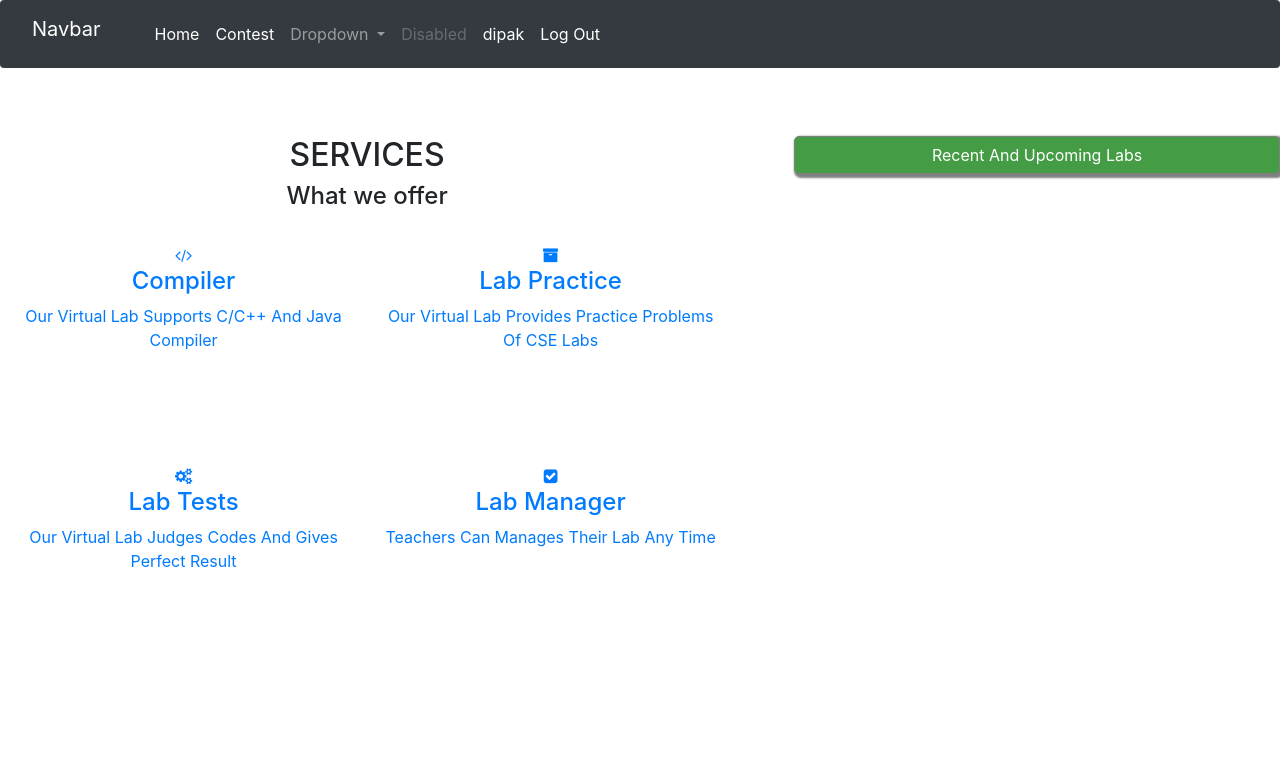
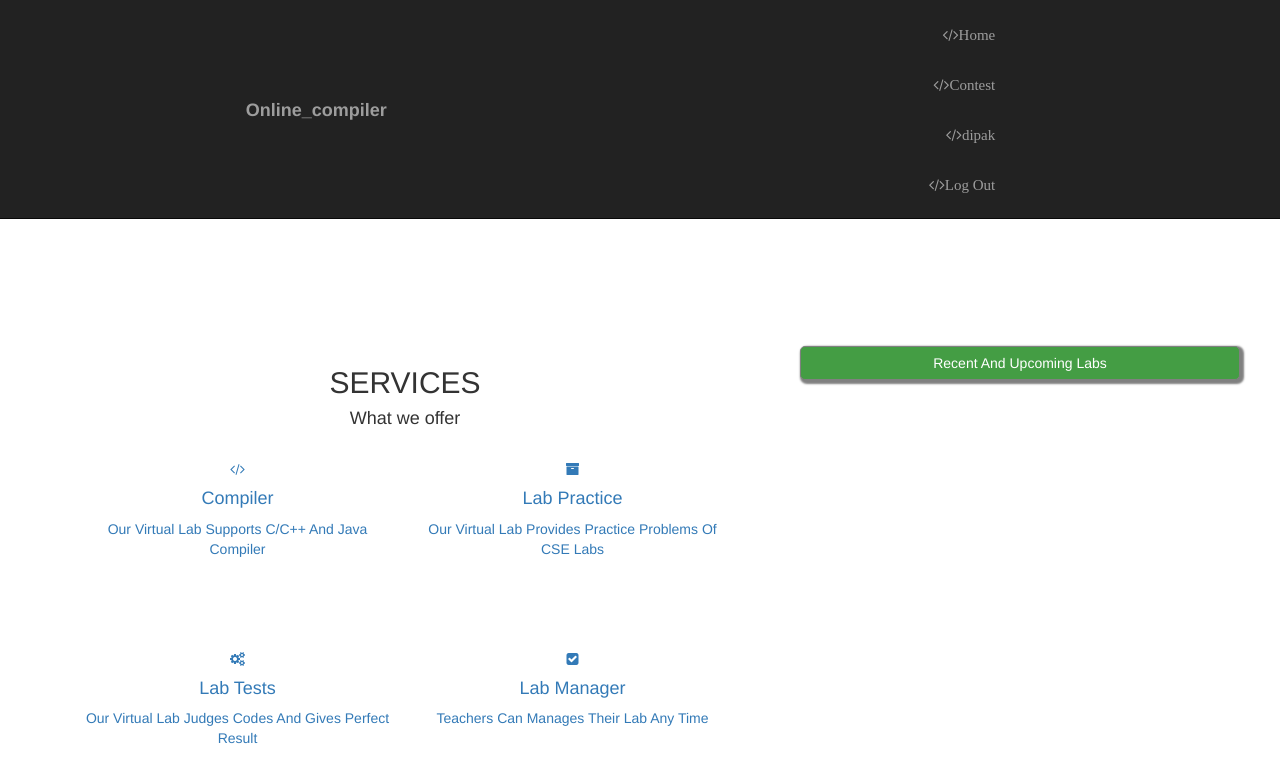
Before and after one commit to dipak122/Online_Compiler, a PHP site: page /index.php in a window 1280 px wide. Shown: the top 783 px of the page. Run offline with PHP 8.4, Linux system fonts and the light colour scheme; a user stored in the database is signed in.

Commit message:
sql added

```diff
--- a/compiler.php
+++ b/compiler.php
@@ -153,7 +153,7 @@
 </script>
 
 <label for="out">Output</label>
-<textarea id='div' class="form-control" name="output" rows="10" cols="50"></textarea><br><br>
+<textarea id='div' class="form-control" name="output" rows="10" cols="50" readonly></textarea><br><br>
 
 <!--<script>
 "use strict";
@@ -216,8 +216,8 @@
 
 ?> -->
 </div>
-</div> -->
-</div> -->
+</div>
+</div>
 </div>
 </body>
 </html>
--- a/compilers/cpp11.php
+++ b/compilers/cpp11.php
@@ -1,6 +1,6 @@
 <?php
 
-    putenv("PATH=C:\Program Files (x86)\CodeBlocks\MinGW\bin");
+    putenv("PATH=C:\TDM-GCC-64\bin");
 	$CC="g++ -std=c++11";
 	$out="a.exe";
 	$code=$_POST["code"];
--- a/header.php
+++ b/header.php
@@ -16,65 +16,85 @@
 
     <!-- Bootstrap CSS -->
     <link rel="stylesheet" href="https://stackpath.bootstrapcdn.com/bootstrap/4.4.1/css/bootstrap.min.css" integrity="sha384-Vkoo8x4CGsO3+Hhxv8T/Q5PaXtkKtu6ug5TOeNV6gBiFeWPGFN9MuhOf23Q9Ifjh" crossorigin="anonymous">
+    <meta name="description" content="">
+        <meta name="viewport" content="width=device-width, initial-scale=1">
+        <link rel="stylesheet" href="css/bootstrap.min.css">
+        <link rel="stylesheet" href="css/font-awesome.min.css">
+        <link rel="stylesheet" href="css/normalize.css">
+        <link rel="stylesheet" href="css/main.css">
+        <link rel="stylesheet" href="css/style.css">
+        <!-- <link rel="icon" type="image/png" href="img/ruet.png"> -->
+        <script src="js/vendor/modernizr-2.8.3.min.js"></script>
+        <script src="js/vendor/jquery-1.12.0.min.js"></script>
+
+<style>
+
+ul{
+    list-style: none;
+    direction:rtl;
+    text-align: right;
+}
+li{
+    display:inline-block;
+    /* border:1px solid black; */
+    padding:0 10px 0 10px;
+    /* margin:0 10px 0 10px; */
+}
+</style>
+
 
     <title>Hello, world!</title>
   </head>
   <body>
-  <nav class="navbar navbar-expand-lg navbar-dark bg-dark">
-  <a class="navbar-brand" href="#">Navbar</a>
-  <button class="navbar-toggler" type="button" data-toggle="collapse" data-target="#navbarSupportedContent" aria-controls="navbarSupportedContent" aria-expanded="false" aria-label="Toggle navigation">
-    <span class="navbar-toggler-icon"></span>
-  </button>
 
-  <div class="collapse navbar-collapse" id="navbarSupportedContent">
-    <ul class="navbar-nav mr-auto">
+  <div class="main" >
+
+  <div class="row">
+  <div class="col-sm-12">
+  <nav class="navbar navbar-inverse navbar-fixed-top nbar">
+    <div class="navbar-header" style="width:40% ; height:10%">
+      <a class="navbar-brand lspace" href="home.php">Online_compiler</a>
+    </div>
+    <ul class="nav navbar-nav" style="inline-height:80px,  width">
+      <!-- <li class="space"><a href="compiler.php"><i class="fa fa-code ispace"></i>Compiler</a></li>
+      <li class="space"><a href="archive.php"><i class="fa fa-archive ispace"></i>Problem Archive</a></li>
+      <li class="space"><a href="contest.php"><i class="fa fa-cogs ispace"></i>Contests</a></li>
+     -->
 
     <?php
      if($u==1){
-       echo "<li class=\"nav-item active\"><a class=\"nav-link\" href=\"index.php\">Home <span class=\"sr-only\">(current)</span></a>
+       echo "<li class=\"space\"><a class=\"fa fa-code ispace\" href=\"index.php\">Home</a>
        </li>";
      }
      else{
-      echo "<li class=\"nav-item active\"><a class=\"nav-link\" href=\"index.php\">Home <span class=\"sr-only\">(current)</span></a>
+      echo "<li class=\"space\"><a class=\"fa fa-code ispace\" href=\"index.php\">Home </a>
       </li>";
      }
      ?>
       <?php
-      echo"<li class=\"nav-item active\"><a class=\"nav-link\" href=\"listcontest.php\">Contest <span class=\"sr-only\">(current)</span></a>
+      echo"<li class=\"space\"><a class=\"fa fa-code ispace\" href=\"listcontest.php\">Contest </a>
       </li>";
       ?>
 
-
-      <li class="nav-item dropdown">
-        <a class="nav-link dropdown-toggle" href="#" id="navbarDropdown" role="button" data-toggle="dropdown" aria-haspopup="true" aria-expanded="false">
-          Dropdown
-        </a>
-        <div class="dropdown-menu" aria-labelledby="navbarDropdown">
-          <a class="dropdown-item" href="#">Action</a>
-          <a class="dropdown-item" href="#">Another action</a>
-          <div class="dropdown-divider"></div>
-          <a class="dropdown-item" href="#">Something else here</a>
-        </div>
-      </li>
-      <li class="nav-item">
-        <a class="nav-link disabled" href="#" tabindex="-1" aria-disabled="true">Disabled</a>
-      </li>
-
-
         <?php
         if($u==1){
-          echo "<li class=\"nav-item active\"><a class=\"nav-link\" href=\"profile.php?user=$username\">$username</a></li>";
-         echo"<li class=\"nav-item active\"><a class=\"nav-link\" href=\"Logout.php\">Log Out</a></li>";
+          echo "<li class=\"space\"><a class=\"fa fa-code ispace\" href=\"profile.php?user=$username\">$username</a></li>";
+         echo"<li class=\"space\"><a class=\"fa fa-code ispace\" href=\"Logout.php\">Log Out</a></li>";
         }
          else{
-          echo"<li class=\"nav-item active\"><a class=\"nav-link\" href=\"login.php\">Login</a>\"</li>";
-      echo"<li class=\"nav-item active\"><a class=\"nav-link\" href=\"sign.php\">Sign up</a>\"</li>";
+          echo"<li class=\"space\"><a class=\"fa fa-code ispace\" href=\"login.php\">Login</a>\"</li>";
+      echo"<li class=\"space\"><a class=\"fa fa-code ispace\" href=\"sign.php\">Sign up</a>\"</li>";
          }
       ?>
 
     </ul>
+  </nav>
   </div>
-</nav>
+  </div>
+
+
+
+
 
     <!-- Optional JavaScript -->
     <!-- jQuery first, then Popper.js, then Bootstrap JS -->
--- a/index.php
+++ b/index.php
@@ -57,6 +57,8 @@
          <link rel="stylesheet" href="css/font-awesome.min.css">
         <link rel="stylesheet" href="css/normalize.css">
         <link rel="stylesheet" href="css/main.css">
+
+
          <!-- <link rel="stylesheet" href="css/style.css"> -->
      <!-- <link rel="stylesheet" href="css/vlab.css">  -->
         <!-- <script src="js/vendor/modernizr-2.8.3.min.js"></script> -->
```
Also changed, not shown: contest.sql (added, +59 -0 lines), hello.php (added, +59 -0 lines), user.sql (added, +48 -0 lines).
